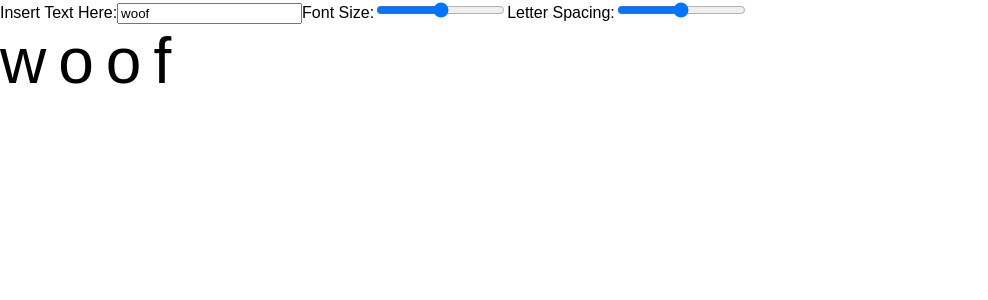
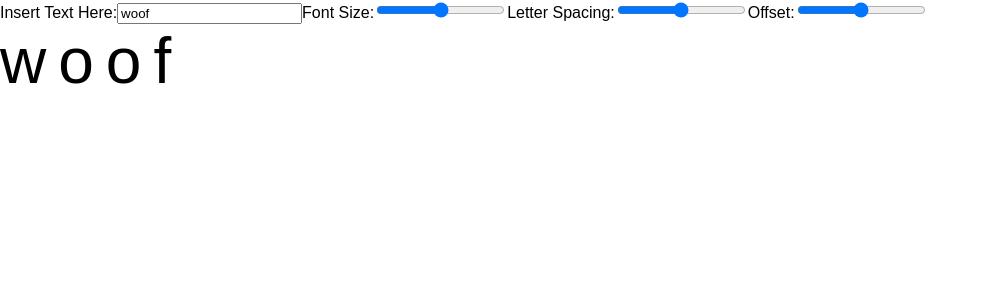
Before and after one commit to robnit/react-editor, a React (Create React App) app: page / in a window 1280 px wide. Shown: the top 300 px of the page, without its empty margins (0-988 px from the left). Built offline with nearby package versions, Linux system fonts and the light colour scheme.

Commit message:
add offset slider

```diff
--- a/src/App.js
+++ b/src/App.js
@@ -9,8 +9,8 @@ class App extends Component {
     this.state = {
       outputText: 'woof',
       fontSize: 64,
-      //Question: I'm using camelcase for 'letterSpacing', but in the DOM it reads as 'letter-spacing'. What's converting it?
-      letterSpacing: 12
+      letterSpacing: 12,
+      offset: 0
     };
   }
 
@@ -26,16 +26,21 @@ class App extends Component {
     this.setState({ letterSpacing: value });
   }
 
+  handleOffsetChange(value) {
+    this.setState({ offset: value });
+  }
+
   render() {
-    const { outputText, fontSize, letterSpacing } = this.state;
+    const { outputText, fontSize, letterSpacing, offset } = this.state;
 
     return (
       <div>
         <Controls outputText={outputText}
           onTextChange={outputText => this.handleTextChange(outputText)}
           onFontSizeChange={fontSize => this.handleFontSizeChange(fontSize)}
-          onLetterSpacingChange={letterSpacing => this.handleLetterSpacingChange(letterSpacing)}/>
-        <Text outputText={outputText} fontSize={fontSize} letterSpacing={letterSpacing} />
+          onLetterSpacingChange={letterSpacing => this.handleLetterSpacingChange(letterSpacing)}
+          onOffsetChange={offset => this.handleOffsetChange(offset)}/>
+        <Text outputText={outputText} fontSize={fontSize} letterSpacing={letterSpacing} paddingLeft={offset} />
       </div>
     );
   }
@@ -44,7 +49,7 @@ class App extends Component {
 
 class Controls extends Component {
   render() {
-    const { outputText, onTextChange, fontSize, onFontSizeChange, letterSpacing, onLetterSpacingChange } = this.props;
+    const { outputText, onTextChange, fontSize, onFontSizeChange, letterSpacing, onLetterSpacingChange, onOffsetChange } = this.props;
 
     return (
       <div>
@@ -55,13 +60,18 @@ class Controls extends Component {
         </label>
         <label>
           Font Size:
-          <input name="fontSize" value={fontSize} type="range" min="0" max="100"
+          <input name="fontSize" value={fontSize} type="range" min="0" max="400"
             onChange={({ target }) => onFontSizeChange(target.value)}/>
         </label>
         <label>
           Letter Spacing:
-          <input name="letterSpacing" value={letterSpacing} type="range" min="-50" max="150"
+          <input name="letterSpacing" value={letterSpacing} type="range" min="-200" max="550"
             onChange={({ target }) => onLetterSpacingChange(target.value)}/>
+        </label>
+        <label>
+          Offset:
+          <input name="offset" value={letterSpacing} type="range" min="0" max="100"
+            onChange={({ target }) => onOffsetChange(target.value)}/>
         </label>
       </div>
     );
@@ -71,13 +81,13 @@ class Controls extends Component {
 class Text extends Component {
   render() {
 
-    const { outputText, fontSize, letterSpacing } = this.props;
+    const { outputText, fontSize, letterSpacing, paddingLeft } = this.props;
 
     return (
       <div>
         <div>
           <label>
-            <span style={{ fontSize:fontSize + 'px', letterSpacing:letterSpacing + 'px' }}>{outputText}</span>
+            <span style={{ fontSize:fontSize + 'px', letterSpacing:letterSpacing + 'px', paddingLeft:paddingLeft + '%' }}>{outputText}</span>
           </label>
         </div>
 
```
